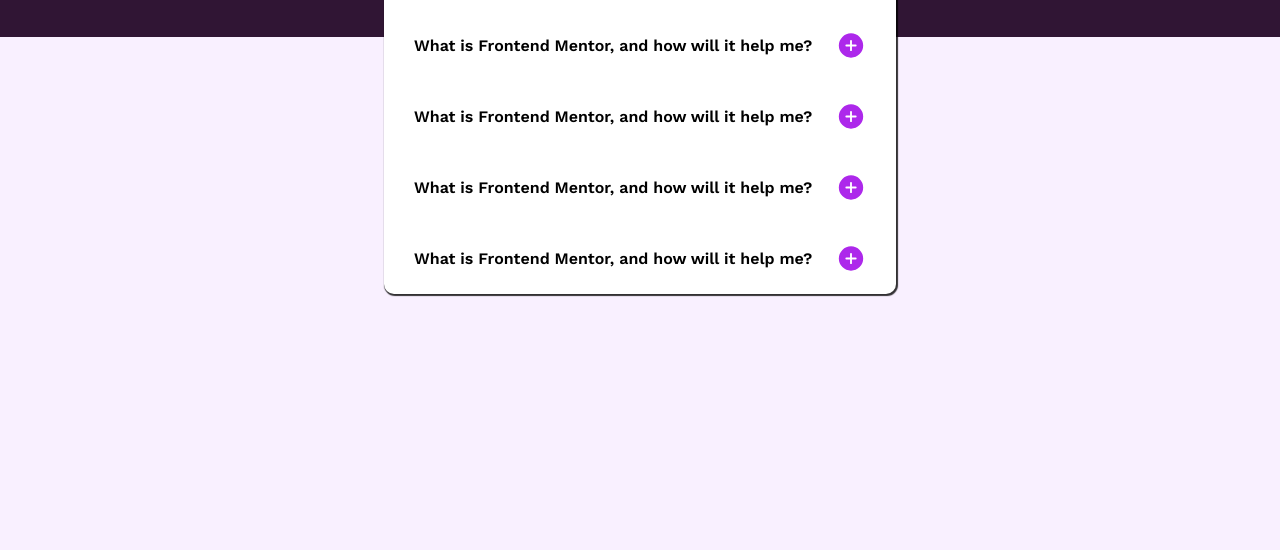
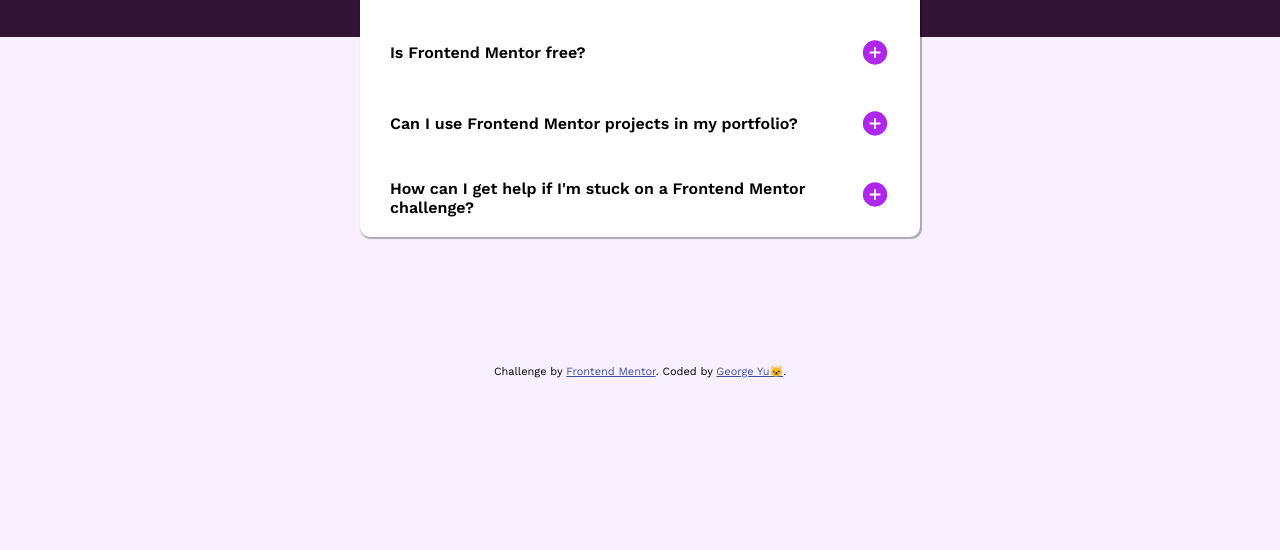
Before and after one commit to YuBaichuan2000/faq-accordion, a plain HTML site: page index.html in a window 1280 px wide. Shown: the part 283-833 px from the top of the page. After the commit the page ends 800 px from the top, so only its background shows below. Drawn offline with nearby package versions, Linux system fonts and the light colour scheme.

Commit message:
Add some margins to main container

```diff
--- a/index.html
+++ b/index.html
@@ -45,7 +45,7 @@
       <div class="accordion">
         <div class="question">
           <div class="content">
-            <h4>What is Frontend Mentor, and how will it help me?</h4>
+            <h4>Is Frontend Mentor free?</h4>
           </div>
           <div class="expand-sign">
               <svg class="plus" xmlns="http://www.w3.org/2000/svg" width="30" height="31" fill="none" viewBox="0 0 30 31"><path fill="#AD28EB" d="M15 3.313A12.187 12.187 0 1 0 27.188 15.5 12.203 12.203 0 0 0 15 3.312Zm4.688 13.124h-3.75v3.75a.938.938 0 0 1-1.876 0v-3.75h-3.75a.938.938 0 0 1 0-1.875h3.75v-3.75a.938.938 0 0 1 1.876 0v3.75h3.75a.938.938 0 0 1 0 1.876Z"/></svg>
@@ -53,15 +53,13 @@
           </div>
         </div>
         <div id="answer-2">
-          <p>Frontend Mentor offers realistic coding challenges to help developers improve their
-            frontend coding skills with projects in HTML, CSS, and JavaScript. It's suitable for
-            all levels and ideal for portfolio building.</p>
+          <p>Yes, Frontend Mentor offers both free and premium coding challenges, with the free option providing access to a range of projects suitable for all skill levels.</p>
         </div>
       </div>
       <div class="accordion">
         <div class="question">
           <div class="content">
-            <h4>What is Frontend Mentor, and how will it help me?</h4>
+            <h4>Can I use Frontend Mentor projects in my portfolio?</h4>
           </div>
           <div class="expand-sign">
               <svg class="plus" xmlns="http://www.w3.org/2000/svg" width="30" height="31" fill="none" viewBox="0 0 30 31"><path fill="#AD28EB" d="M15 3.313A12.187 12.187 0 1 0 27.188 15.5 12.203 12.203 0 0 0 15 3.312Zm4.688 13.124h-3.75v3.75a.938.938 0 0 1-1.876 0v-3.75h-3.75a.938.938 0 0 1 0-1.875h3.75v-3.75a.938.938 0 0 1 1.876 0v3.75h3.75a.938.938 0 0 1 0 1.876Z"/></svg>
@@ -69,15 +67,13 @@
           </div>
         </div>
         <div id="answer-3">
-          <p>Frontend Mentor offers realistic coding challenges to help developers improve their
-            frontend coding skills with projects in HTML, CSS, and JavaScript. It's suitable for
-            all levels and ideal for portfolio building.</p>
+          <p>Yes, you can use projects completed on Frontend Mentor in your portfolio. It's an excellent way to showcase your skills to potential employers!</p>
         </div>
       </div>
       <div class="accordion">
         <div class="question">
           <div class="content">
-            <h4>What is Frontend Mentor, and how will it help me?</h4>
+            <h4>How can I get help if I'm stuck on a Frontend Mentor challenge?</h4>
           </div>
           <div class="expand-sign">
               <svg class="plus" xmlns="http://www.w3.org/2000/svg" width="30" height="31" fill="none" viewBox="0 0 30 31"><path fill="#AD28EB" d="M15 3.313A12.187 12.187 0 1 0 27.188 15.5 12.203 12.203 0 0 0 15 3.312Zm4.688 13.124h-3.75v3.75a.938.938 0 0 1-1.876 0v-3.75h-3.75a.938.938 0 0 1 0-1.875h3.75v-3.75a.938.938 0 0 1 1.876 0v3.75h3.75a.938.938 0 0 1 0 1.876Z"/></svg>
@@ -85,12 +81,14 @@
           </div>
         </div>
         <div id="answer-4">
-          <p>Frontend Mentor offers realistic coding challenges to help developers improve their
-            frontend coding skills with projects in HTML, CSS, and JavaScript. It's suitable for
-            all levels and ideal for portfolio building.</p>
+          <p>The best place to get help is inside Frontend Mentor's Discord community. There's a help channel where you can ask questions and seek support from other community members.</p>
         </div>
       </div>
     </div>
   </div>
+  <div class="attribution">
+    Challenge by <a href="https://www.frontendmentor.io?ref=challenge" target="_blank">Frontend Mentor</a>.
+    Coded by <a target="_blank" href="https://www.linkedin.com/in/george-yu-a6800a227/">George Yu🐱</a>.
+  </div>
 </body>
 </html>
--- a/styles.css
+++ b/styles.css
@@ -1,7 +1,5 @@
 html {
     box-sizing: border-box;
-    padding: 20% 30%;
-    padding-top: 15%;
     background-color: #f9f0ff;
     font-size: 16px;
     background-image: url('assets/images/background-pattern-desktop.svg');
@@ -17,9 +15,11 @@
 #main-container {
     /* border: 3px black solid; */
     height: auto;
+    width: 560px;
     border-radius: 10px;
-    box-shadow: 1px 1px 1px 1px rgba(0,0,0,0.8);
+    box-shadow: 1px 1px 1px 1px rgba(0,0,0,0.3);
     background-color: white;
+    margin: 10% auto;
 }
 
 #top-container {
```
